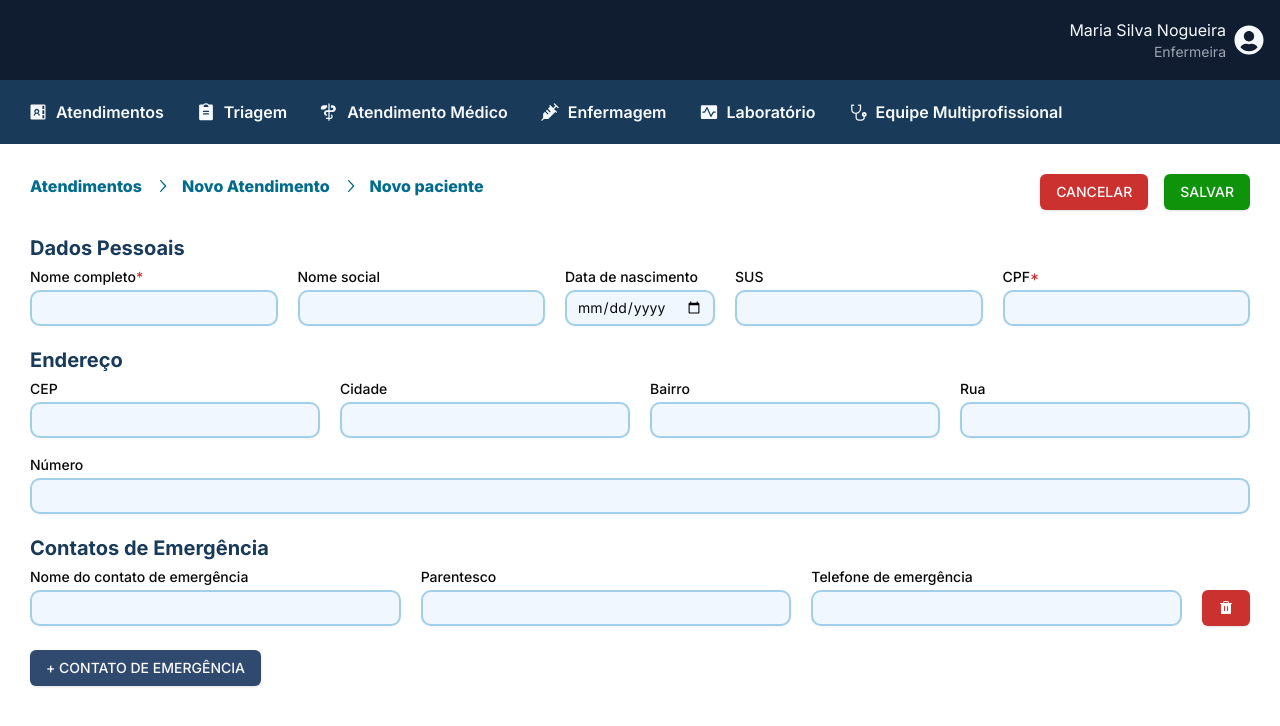
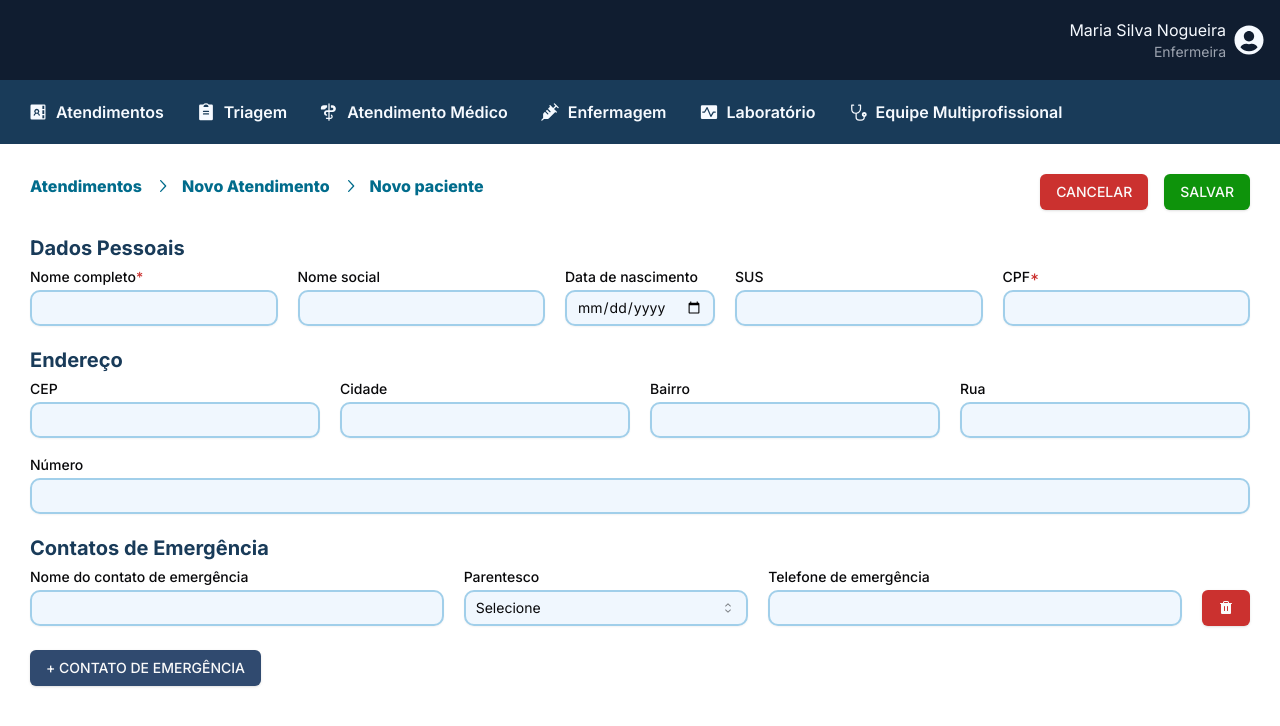
Before and after one commit to Tomas025/prontuario-eletronico, a Next.js app: page /atendimentos/listaAtendimentos/novoPaciente in a window 1280 px wide. Shown: the top 726 px of the page. Built offline with nearby package versions, Linux system fonts and the light colour scheme.

Commit message:
Novo campo select na tela novoPaciente + modificação no schema

```diff
--- a/src/app/(auth-routes)/atendimentos/listaAtendimentos/novoPaciente/page.tsx
+++ b/src/app/(auth-routes)/atendimentos/listaAtendimentos/novoPaciente/page.tsx
@@ -15,6 +15,14 @@ import {
 } from '@/components/ui/form';
 import { Input } from '@/components/ui/input';
 import { Label } from '@/components/ui/label';
+import {
+  Select,
+  SelectContent,
+  SelectGroup,
+  SelectItem,
+  SelectTrigger,
+  SelectValue
+} from '@/components/ui/select';
 
 import { useNovoPaciente } from './hooks/useNovoPaciente';
 
@@ -23,6 +31,7 @@ interface Field {
   label: string;
   required?: boolean;
   type: string;
+  options?: string[];
 }
 
 const linkList: ListLink[] = [
@@ -61,7 +70,12 @@ const initialEmergencyContactFields: Field[] = [
     label: 'Nome do contato de emergência',
     type: 'text'
   },
-  { name: 'parentesco', label: 'Parentesco', type: 'text' },
+  {
+    name: 'parentesco',
+    label: 'Parentesco',
+    type: 'select',
+    options: ['Pai', 'Mãe', 'Irmão(a)', 'Esposo(a)']
+  },
   {
     name: 'telefoneContatoEmergencia',
     label: 'Telefone de emergência',
@@ -109,6 +123,31 @@ export default function NovoPaciente() {
                   {field.label}
                   {field.required && <span className="text-red/01">*</span>}
                 </Label>
+                {field.type === 'select' && field.options ? (
+                  <Select
+                    onValueChange={(value) => controlField.onChange(value)}
+                    value={controlField.value || ''}
+                  >
+                    <SelectTrigger
+                      className={`p-[10px] border-2 rounded-[10px] bg-gray/04 focus-visible:ring-0 ${
+                        fieldState.invalid
+                          ? 'border-red/01 bg-red/03'
+                          : 'border-blue/07'
+                      }`}
+                    >
+                      <SelectValue placeholder="Selecione" />
+                    </SelectTrigger>
+                    <SelectContent>
+                      <SelectGroup>
+                        {field.options.map((option) => (
+                          <SelectItem key={option} value={option}>
+                            {option}
+                          </SelectItem>
+                        ))}
+                      </SelectGroup>
+                    </SelectContent>
+                  </Select>
+                ) : (
                   <Input
                     id={field.name}
                     type={field.type}
@@ -119,6 +158,7 @@ export default function NovoPaciente() {
                         : 'border-blue/07'
                     }`}
                   />
+                )}
               </div>
             </FormControl>
             <FormMessage />
--- a/src/app/(auth-routes)/atendimentos/listaAtendimentos/novoPaciente/schema/schema.ts
+++ b/src/app/(auth-routes)/atendimentos/listaAtendimentos/novoPaciente/schema/schema.ts
@@ -48,7 +48,19 @@ export const mySchema = z.object({
       message: 'Número inválido'
     }),
   nomeContatoEmergencia: z.string().optional(),
-  parentesco: z.string().optional(),
+  parentesco: z
+    .string()
+    .optional()
+    .refine(
+      (value) =>
+        !value ||
+        ['Pai', 'Mãe', 'Irmão(a)', 'Esposo(a)', 'Filho(a)', 'Outro'].includes(
+          value
+        ),
+      {
+        message: 'Parentesco inválido'
+      }
+    ),
   telefoneContatoEmergencia: z
     .string()
     .optional()
```
Lines whose indentation alone changed are shown as unchanged.
